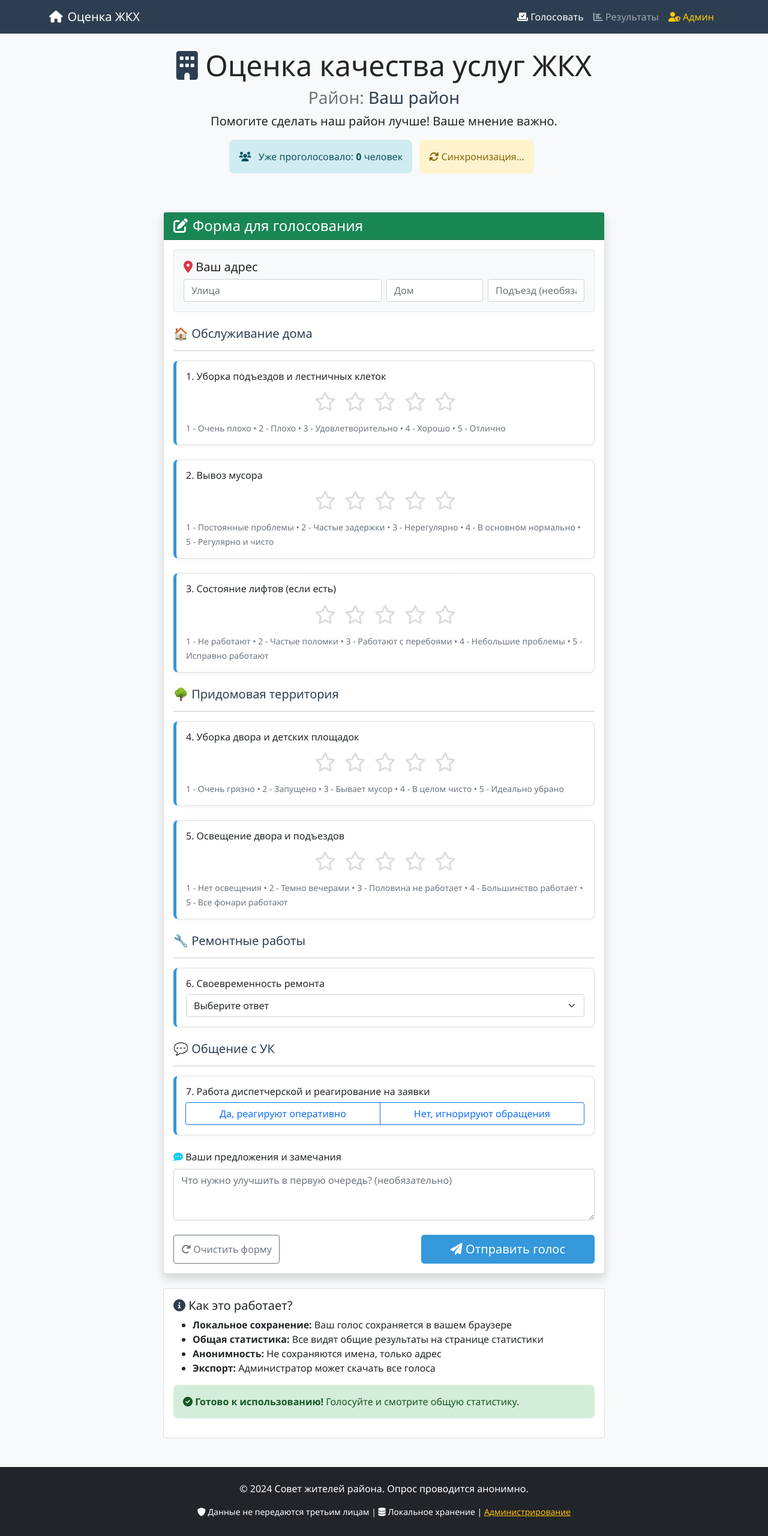
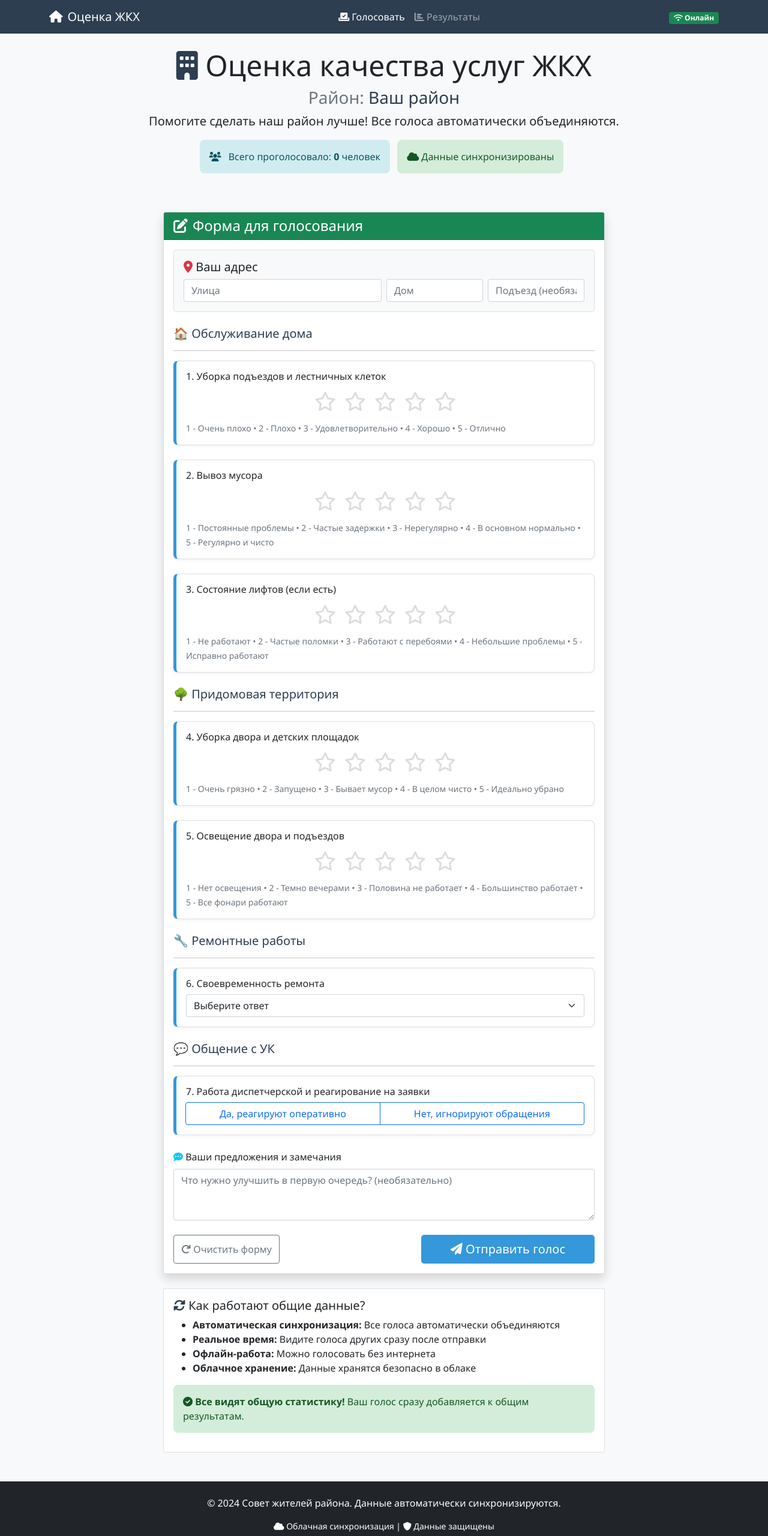
Before and after one commit to GlebVolkov084/nadezhda11-opros, a website: page index.html in a window 1280 px wide. Shown: the top 2560 px of the page at 60% size. Drawn offline with nearby package versions, Linux system fonts and the light colour scheme; no server answers.

Commit message:
Update index.html

```diff
--- a/index.html
+++ b/index.html
@@ -18,7 +18,11 @@
             <div class="navbar-nav">
                 <a class="nav-link active" href="index.html"><i class="fas fa-vote-yea"></i> Голосовать</a>
                 <a class="nav-link" href="results.html"><i class="fas fa-chart-bar"></i> Результаты</a>
-                <a class="nav-link" href="admin.html" style="color: #ffcc00;"><i class="fas fa-user-shield"></i> Админ</a>
+            </div>
+            <div class="navbar-text">
+                <span id="connectionStatus" class="badge bg-success">
+                    <i class="fas fa-wifi"></i> Онлайн
+                </span>
             </div>
         </div>
     </nav>
@@ -29,17 +33,17 @@
         <div class="text-center mb-5">
             <h1 class="display-5"><i class="fas fa-building text-primary"></i> Оценка качества услуг ЖКХ</h1>
             <h3 class="text-muted">Район: <span class="text-primary" id="districtName">[Ваш район]</span></h3>
-            <p class="lead">Помогите сделать наш район лучше! Ваше мнение важно.</p>
+            <p class="lead">Помогите сделать наш район лучше! Все голоса автоматически объединяются.</p>
 
             <!-- Счетчик голосов -->
             <div class="alert alert-info d-inline-block">
                 <i class="fas fa-users me-2"></i>
-                Уже проголосовало: <strong id="totalVotes">0</strong> человек
+                Всего проголосовало: <strong id="totalVotes">0</strong> человек
             </div>
 
             <!-- Статус синхронизации -->
-            <div class="alert alert-warning d-inline-block mx-2" id="syncStatus" style="display: none;">
-                <i class="fas fa-sync-alt"></i> Синхронизация...
+            <div class="alert alert-success d-inline-block mx-2" id="syncStatus" style="display: none;">
+                <i class="fas fa-cloud"></i> <span id="syncText">Данные синхронизированы</span>
             </div>
         </div>
 
@@ -95,19 +99,19 @@
                     </div>
                 </div>
 
-                <!-- Инструкция -->
+                <!-- Информация о синхронизации -->
                 <div class="card mt-4">
                     <div class="card-body">
-                        <h5><i class="fas fa-info-circle text-primary"></i> Как это работает?</h5>
+                        <h5><i class="fas fa-sync-alt text-primary"></i> Как работают общие данные?</h5>
                         <ul>
-                            <li><strong>Локальное сохранение:</strong> Ваш голос сохраняется в вашем браузере</li>
-                            <li><strong>Общая статистика:</strong> Все видят общие результаты на странице статистики</li>
-                            <li><strong>Анонимность:</strong> Не сохраняются имена, только адрес</li>
-                            <li><strong>Экспорт:</strong> Администратор может скачать все голоса</li>
+                            <li><strong>Автоматическая синхронизация:</strong> Все голоса автоматически объединяются</li>
+                            <li><strong>Реальное время:</strong> Видите голоса других сразу после отправки</li>
+                            <li><strong>Офлайн-работа:</strong> Можно голосовать без интернета</li>
+                            <li><strong>Облачное хранение:</strong> Данные хранятся безопасно в облаке</li>
                         </ul>
                         <div class="alert alert-success">
                             <i class="fas fa-check-circle"></i>
-                            <strong>Готово к использованию!</strong> Голосуйте и смотрите общую статистику.
+                            <strong>Все видят общую статистику!</strong> Ваш голос сразу добавляется к общим результатам.
                         </div>
                     </div>
                 </div>
@@ -118,11 +122,10 @@
     <!-- Подвал -->
     <footer class="footer mt-5 py-4 bg-dark text-white">
         <div class="container text-center">
-            <p>© 2024 Совет жителей района. Опрос проводится анонимно.</p>
+            <p>© 2024 Совет жителей района. Данные автоматически синхронизируются.</p>
             <p class="small">
-                <i class="fas fa-shield-alt"></i> Данные не передаются третьим лицам
-                | <i class="fas fa-database"></i> Локальное хранение
-                | <a href="admin.html" class="text-warning">Администрирование</a>
+                <i class="fas fa-cloud"></i> Облачная синхронизация |
+                <i class="fas fa-shield-alt"></i> Данные защищены
             </p>
         </div>
     </footer>
@@ -138,19 +141,16 @@
                 <div class="modal-body">
                     <div class="text-center mb-3">
                         <i class="fas fa-check-circle fa-4x text-success mb-3"></i>
-                        <p>Спасибо за ваш голос! Результаты обновлены.</p>
+                        <p>Спасибо за ваш голос! Данные синхронизированы с облаком.</p>
+                        <p class="text-muted">Все участники видят обновленную статистику.</p>
                     </div>
-                    <p>Вы можете:</p>
                     <div class="d-grid gap-2">
                         <a href="results.html" class="btn btn-primary">
-                            <i class="fas fa-chart-bar"></i> Посмотреть статистику
+                            <i class="fas fa-chart-bar"></i> Посмотреть общую статистику
                         </a>
                         <button class="btn btn-outline-secondary" data-bs-dismiss="modal">
                             <i class="fas fa-plus-circle"></i> Добавить еще один голос
                         </button>
-                        <a href="#" class="btn btn-link text-muted" onclick="sharePoll()">
-                            <i class="fas fa-share-alt"></i> Поделиться опросом с соседями
-                        </a>
                     </div>
                 </div>
             </div>
@@ -159,30 +159,40 @@
 
     <!-- Скрипты -->
     <script src="https://cdn.jsdelivr.net/npm/bootstrap@5.1.3/dist/js/bootstrap.bundle.min.js"></script>
+    <!-- Firebase SDK будет загружен динамически -->
     <script src="app.js"></script>
     <script>
-        // Дополнительные функции
-        function sharePoll() {
-            const url = window.location.href;
-            const text = "Примите участие в опросе качества услуг ЖКХ нашего района!";
-
-            if (navigator.share) {
-                navigator.share({
-                    title: 'Опрос ЖКХ',
-                    text: text,
-                    url: url
-                });
+        // Мониторинг соединения
+        function updateConnectionStatus() {
+            const statusElement = document.getElementById('connectionStatus');
+            if (navigator.onLine) {
+                statusElement.className = 'badge bg-success';
+                statusElement.innerHTML = '<i class="fas fa-wifi"></i> Онлайн';
             } else {
-                navigator.clipboard.writeText(url);
-                alert('Ссылка скопирована в буфер обмена! Отправьте ее соседям.');
+                statusElement.className = 'badge bg-danger';
+                statusElement.innerHTML = '<i class="fas fa-wifi-slash"></i> Офлайн';
             }
         }
 
-        // Показать количество голосов при загрузке
-        document.addEventListener('DOMContentLoaded', function() {
-            const data = JSON.parse(localStorage.getItem("jkhPollData") || '{"votes": []}');
-            console.log('Загружено голосов:', data.votes.length);
-        });
+        window.addEventListener('online', updateConnectionStatus);
+        window.addEventListener('offline', updateConnectionStatus);
+        document.addEventListener('DOMContentLoaded', updateConnectionStatus);
+
+        // Проверка синхронизации каждые 10 секунд
+        setInterval(() => {
+            const syncElement = document.getElementById('syncStatus');
+            if (navigator.onLine && window.isFirebaseInitialized) {
+                syncElement.style.display = 'inline-block';
+                syncElement.className = 'alert alert-success d-inline-block mx-2';
+                document.getElementById('syncText').textContent = 'Синхронизировано с облаком';
+            } else if (!navigator.onLine) {
+                syncElement.style.display = 'inline-block';
+                syncElement.className = 'alert alert-warning d-inline-block mx-2';
+                document.getElementById('syncText').textContent = 'Работа в офлайн-режиме';
+            } else {
+                syncElement.style.display = 'none';
+            }
+        }, 10000);
     </script>
 </body>
 </html>
```
